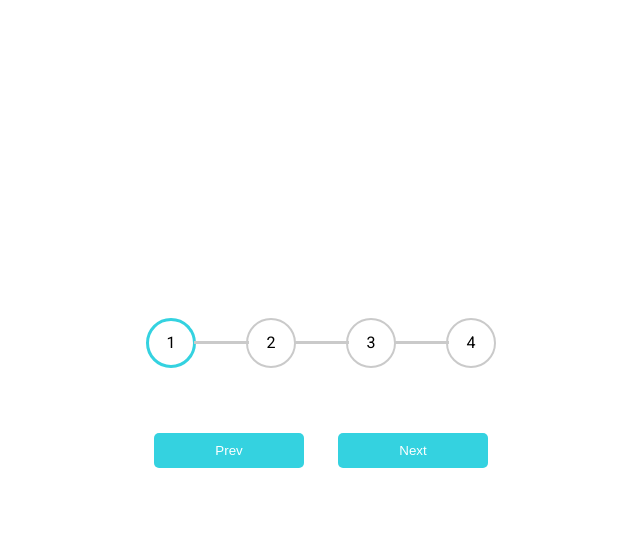
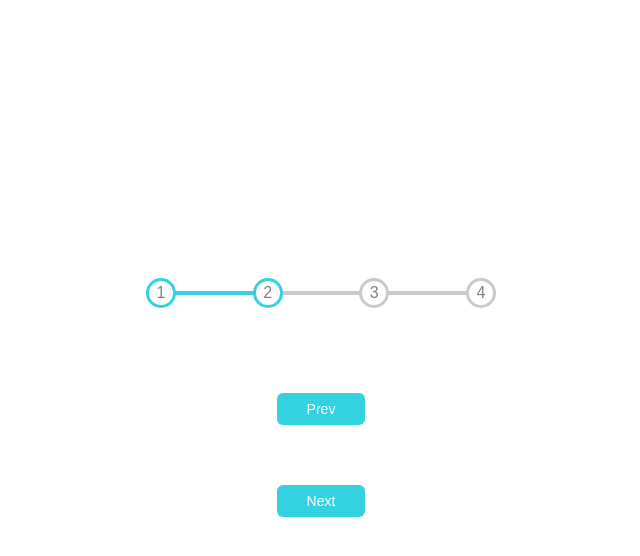
Before and after one commit to LearningBlahblahblaah/progress-bar, a plain HTML site: page index.html in a window 1280 px wide. Both pictures are taken after a click on the button "Next". Shown: the whole page, without its empty margins (319-959 px from the left). Drawn offline with Linux system fonts and the light colour scheme; a web font is replaced by a local one.

Commit message:
solution

```diff
--- a/index.html
+++ b/index.html
@@ -7,11 +7,13 @@
     <!-- For fontawesome: go to cdnjs -->
     <!-- <link rel="stylesheet" href="https://cdnjs.cloudflare.com/ajax/libs/font-awesome/6.1.1/css/all.min.css" integrity="sha512-KfkfwYDsLkIlwQp6LFnl8zNdLGxu9YAA1QvwINks4PhcElQSvqcyVLLD9aMhXd13uQjoXtEKNosOWaZqXgel0g==" crossorigin="anonymous" referrerpolicy="no-referrer" /> -->
     <!-- For CSS -->
-    <link rel="stylesheet" href="style.css">
+    <!-- <link rel="stylesheet" href="m1style.css"> -->
+    <link rel="stylesheet" href="m2style.css">
     <title>Progress Step</title>
 </head>
 <body>
-    <div class="progress">
+    <!-- ----------------M1: Using Pseudo + active classname-------------- -->
+    <!-- <div class="progress">
         <div class="progress_point">1</div>
         <div class="progress_point">2</div>
         <div class="progress_point">3</div>
@@ -21,6 +23,22 @@
         <button disabled="true">Prev</button>
         <button>Next</button>
     </div>
-    <script src="script.js"></script>
+    <script src="m1script.js"></script>
+    -->
+    <!-- ----------------M2: Using CSS %-------------- -->
+    <div class="container">
+        <div class="progress-container">
+            <div class="progress" id="progress"></div>
+            <div class="circle active">1</div>
+            <div class="circle">2</div>
+            <div class="circle">3</div>
+            <div class="circle">4</div>
+        </div>
+    </div>
+    <button class="btn" id="prev" disabled>Prev</button>
+    <button class="btn" id="next">Next</button>
+    <script src="m2script.js"></script>
+    <!-- ---------------------------------- -->
+
 </body>
 </html>
--- a/script.js
+++ b/m1script.js
@@ -41,7 +41,3 @@ buttonsList.forEach((button, buttonNum) => {
 
     })
 })
-
-function clearActiveClass(){
-    pointList.forEach(each => each.classList.remove(".active"));
-}
--- a/style.css
+++ b/m1style.css
@@ -1,9 +1,9 @@
-@import url('https://fonts.googleapis.com/css2?family=Roboto&display=swap');
+@import url('https://fonts.googleapis.com/css2?family=Muli&display=swap');
 
 /* =============GENERIC CSS====================== */
 
 :root {
-    font-family: "Roboto", sans-serif;
+    font-family: "Muli", sans-serif;
     box-sizing: border-box;
     --blue: #34d2e0;
     --blueLight: #acf2f8;
--- /dev/null
+++ b/m2script.js
@@ -0,0 +1,79 @@
+// STEP 1:
+// To select only 1 element by id. Observe, no need to #idName
+const progress = document.getElementById("progress")
+const prev = document.getElementById("prev")
+const next = document.getElementById("next")
+//To select multiple elements by querySelectorAll. returns an nodeList array
+const circles = document.querySelectorAll(".circle")
+
+//STEP 2:
+let currentActive = 1;
+
+//STEP 3: add event listener
+next.addEventListener("click", () => {
+    currentActive++;
+
+    //To keep it within the boundaries
+    if( currentActive > circles.length ){
+        currentActive = circles.length;
+    }
+    console.log("currentActive", currentActive);
+
+    //calling fn to update the dom
+    update();
+
+})
+
+prev.addEventListener("click", () => {
+    currentActive--;
+
+    //To keep it within the boundaries
+    if( currentActive < 1 ){
+        currentActive = 1;
+    }
+    console.log("currentActive", currentActive);
+
+     //calling fn to update the dom
+     update();
+
+})
+
+
+//STEP 4: creating a fn to update the DOM
+//if the circle index is < currentActive, add them to class ".active"
+function update(){
+
+    //4.1
+    circles.forEach((circle, index) => {
+        if (index < currentActive){
+            circle.classList.add("active")
+        } else {
+            circle.classList.remove("active")
+        }
+    })
+
+    //4.2 To handle the progress bar via %
+    const actives = document.querySelectorAll(".active");
+    console.log(actives.length, circles.length);
+    console.log((actives.length / circles.length) * 100, "%");
+    //where actives.length is current circles tt are actives
+    //where circles.length is the TOTAL num of circles
+
+    //! To set the css style
+    // progress.style.width = (actives.length / circles.length) * 100 + "%";
+    //however, if 50%, it will be midway between 2 circles. not the right UI
+    progress.style.width = ((actives.length - 1) / (circles.length - 1)) * 100 + "%";
+
+
+    //4.3 To toggle button disable
+    if(currentActive === 1){
+        prev.disabled = true
+    } else if (currentActive === circles.length){
+        next.disabled = true
+    } else {
+        prev.disabled = false;
+        next.disabled = false;
+    }
+
+
+}
--- /dev/null
+++ b/m2style.css
@@ -0,0 +1,119 @@
+@import url('https://fonts.googleapis.com/css2?family=Muli&display=swap');
+
+/* =============GENERIC CSS====================== */
+
+:root {
+    font-family: "Muli", sans-serif;
+    box-sizing: border-box;
+    --blue: #34d2e0;
+    --blueLight: #acf2f8;
+    --blueDark: #008e9b;
+    --grey: #cacaca;
+}
+
+*, *::after, *::after {
+    box-sizing: inherit;
+}
+
+body {
+    margin: 0;
+    padding: 0;
+    display: flex;
+    flex-direction: column;
+    align-items: center;
+    justify-content: center;
+    height: 100vh;
+    overflow: hidden;
+    gap: 50px;
+}
+
+
+/* ===============Progress bar==================== */
+
+.container {
+    text-align: center;
+}
+
+.progress-container {
+    display: flex;
+    justify-content: space-between;
+    position: relative;
+    margin-bottom:30px;
+    max-width: 100%;
+    width: 350px;
+}
+
+.progress {
+    background-color: var(--blue);
+    position: absolute;
+    top: 50%;
+    left: 0;
+    height: 4px;
+    transform: translateY(-50%);
+    z-index: -1;
+    transition: 0.4s ease;
+
+    /* width: 50%; */
+    width: 0%;
+}
+
+/* for the grey line */
+.progress-container::before {
+    content: "";
+    background-color: var(--grey);
+    position: absolute;
+    top: 50%;
+    left: 0;
+    height: 4px;
+    transform: translateY(-50%);
+    z-index: -1;
+    transition: 0.4s ease;
+
+    width: 100%;
+}
+
+/* ===============Circle==================== */
+
+.circle {
+    background-color: white;
+    color: grey;
+    border-radius: 50%;
+    height: 30px;
+    width: 30px;
+    display: flex;
+    align-items: center;
+    justify-content: center;
+    border: 3px solid var(--grey);
+    transition: .4s ease;
+}
+
+.circle.active {
+    border-color: var(--blue);
+}
+
+.btn {
+    background-color: var(--blue);
+    color: white;
+    border: 0;
+    border-radius: 6px;
+    cursor: pointer;
+    font-family: inherit;
+    padding: 8px 30px;
+    margin: 5px;
+    font-size: 14px;
+}
+
+/* scaling effect when button is active */
+.btn:active {
+    transform: scale(0.98);
+}
+
+.btn:focus {
+    outline: 0;
+}
+
+.btn:disabled {
+    background-color: var(--blueLight);
+    cursor: not-allowed;
+    transform: none;
+}
```
